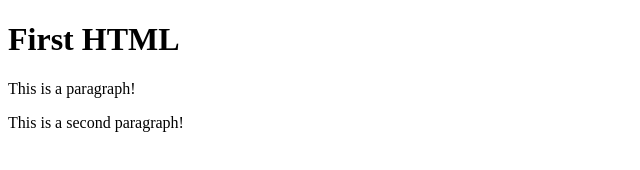
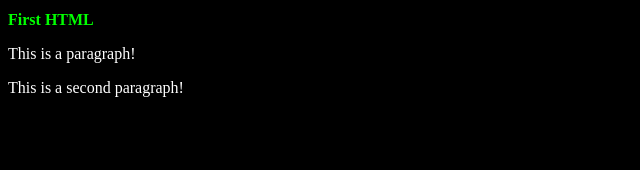
Before and after one commit to leandrobcastilho/INATEL-T141-DM104-html-basics, a plain HTML site: page first-html/index.html in a window 1280 px wide. Shown: the whole page, without its empty margins (0-640 px from the left). Drawn offline with Linux system fonts and the light colour scheme.

Commit message:
added style

```diff
--- a/first-html/index.html
+++ b/first-html/index.html
@@ -4,6 +4,7 @@
 <head>
     <title>First HTML</title>
     <meta charset="UTF-8" />
+    <link rel="stylesheet" type="" href="style.css">
 </head>
 
 <body>
--- /dev/null
+++ b/first-html/style.css
@@ -0,0 +1,12 @@
+body {
+    background-color: black;
+}
+
+h1 {
+    font-size: 16px;
+    color: lime;
+}
+
+p {
+    color: white;
+}
```
